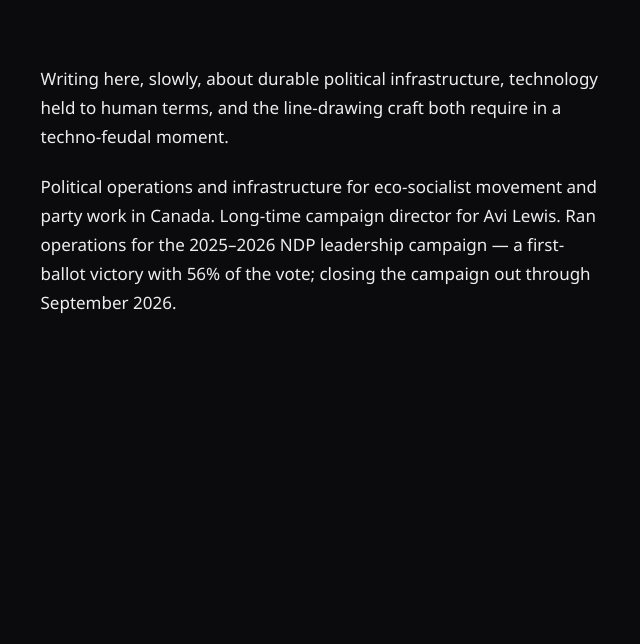
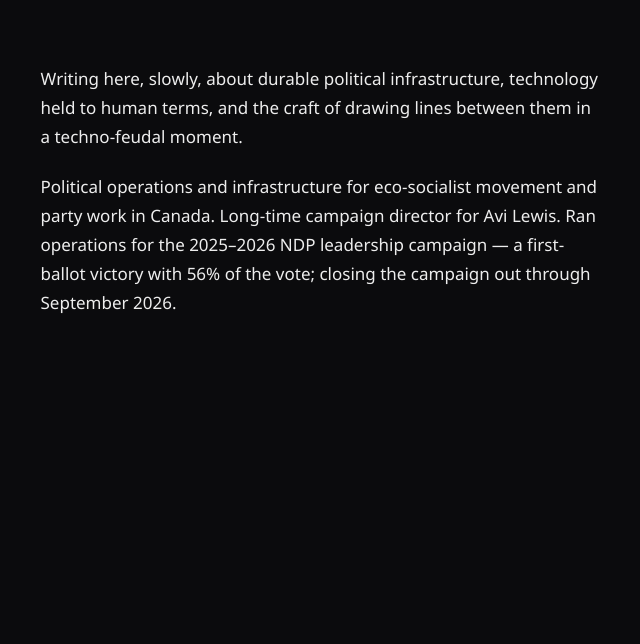
Before and after one commit to barrettsoron/barrett.bryansoron.ca, an Astro site: page / in a window 1280 px wide. Shown: the part 98-742 px from the top of the page, without its empty margins (319-959 px from the left). Built offline with nearby package versions, Linux system fonts and the light colour scheme; Astro itself is replaced by a stand-in of ours.

Commit message:
fix: rewrite homepage lead sentence for aural clarity
The previous version — '...about durable political infrastructure,
technology held to human terms, and the line-drawing craft both
require in a techno-feudal moment' — is a garden path when read
aloud. The third comma sets up a three-item list expectation that
'both require' then rug-pulls, forcing a mid-sentence re-parse and
leaving 'both' to reach back across the list for its antecedents.

Recast the third item as a parallel noun phrase ('the craft of
drawing lines between them') so the list stays honest from start to
finish. Meaning and 'techno-feudal moment' frame preserved; the
compound 'line-drawing craft' is traded for a clearer structure.

```diff
--- a/src/pages/index.astro
+++ b/src/pages/index.astro
@@ -17,7 +17,7 @@ const fmt = (d: Date) => d.toISOString().slice(0, 10);
 ---
 
 <Base description="Barrett Bryan-Soron — political operations and infrastructure for eco-socialist movement and party work in Canada.">
-	<p>Writing here, slowly, about durable political infrastructure, technology held to human terms, and the line-drawing craft both require in a techno-feudal moment.</p>
+	<p>Writing here, slowly, about durable political infrastructure, technology held to human terms, and the craft of drawing lines between them in a techno-feudal moment.</p>
 
 	<p>Political operations and infrastructure for eco-socialist movement and party work in Canada. Long-time campaign director for Avi Lewis. Ran operations for the 2025–2026 NDP leadership campaign — a first-ballot victory with 56% of the vote; closing the campaign out through September 2026.</p>
 
```
